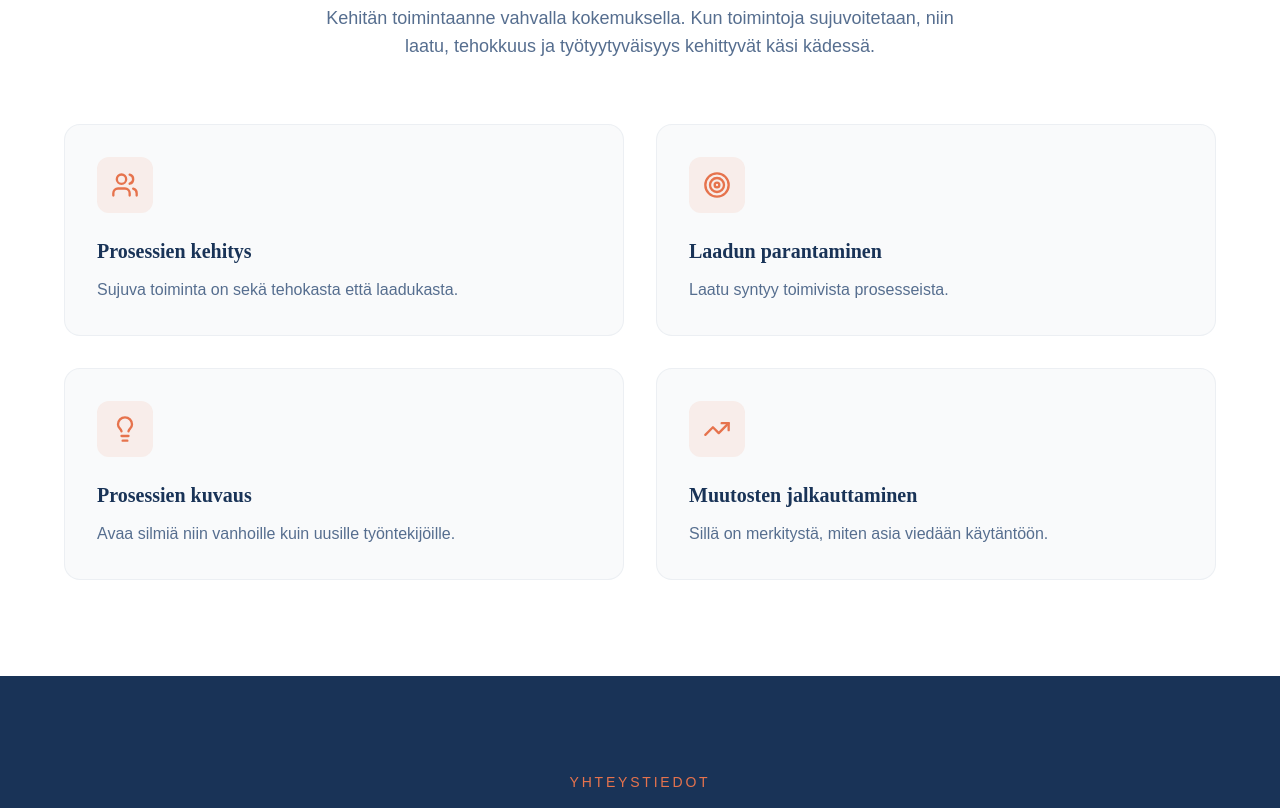
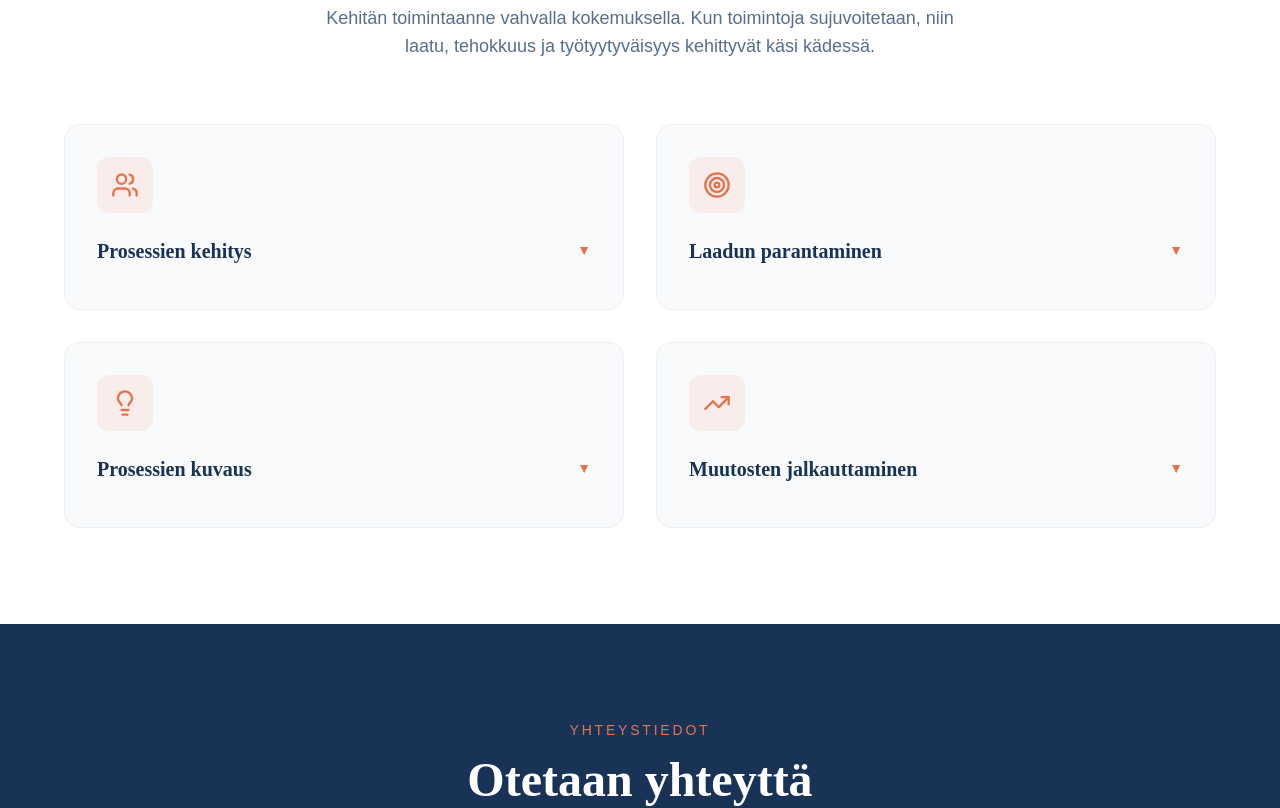
Before and after one commit to vlohi/vlohi.github.io, a React (Vite) app: page / in a window 1280 px wide. Shown: the part 920-1728 px from the top of the page. Built offline with nearby package versions, Linux system fonts and the light colour scheme; the HTML template or start-up script is replaced by a standard one.

Commit message:
Update About.tsx

```diff
--- a/src/components/About.tsx
+++ b/src/components/About.tsx
@@ -1,4 +1,6 @@
 import { Target, Users, Lightbulb, TrendingUp } from "lucide-react";
+import { useState } from "react";
+import { services } from "@/data/services";
 
 const services = [
   {
@@ -24,6 +26,7 @@ const services = [
 ];
 
 export function About() {
+  const [openId, setOpenId] = useState<string | null>(null);
   return (
     <section className="py-24 px-6 bg-card">
       <div className="max-w-6xl mx-auto">
@@ -39,20 +42,47 @@ export function About() {
 
         {/* Services grid */}
         <div className="grid md:grid-cols-2 gap-8">
-          {services.map((service, index) => (
+          {services.map((service, index) => {
+            const isOpen = openId === service.id;
+
+            return (
               <div
-              key={service.title}
-              className="group p-8 bg-background rounded-2xl border border-border/50 hover:border-accent/30 hover:shadow-soft transition-all duration-300"
+                key={service.id}
+                onClick={() => setOpenId(isOpen ? null : service.id)}
+                className={`
+                  group p-8 bg-background rounded-2xl border
+                  cursor-pointer transition-all duration-300
+                  ${isOpen ? "border-accent/40 shadow-soft" : "border-border/50 hover:border-accent/30"}
+                `}
                 style={{ animationDelay: `${index * 100}ms` }}
               >
                 <div className="w-14 h-14 bg-accent/10 rounded-xl flex items-center justify-center mb-6 group-hover:bg-accent/20 transition-colors duration-300">
                   <service.icon className="w-7 h-7 text-accent" />
                 </div>
-              <h3 className="font-display text-xl font-semibold text-foreground mb-3">{service.title}</h3>
-              <p className="font-body text-muted-foreground leading-relaxed">{service.description}</p>
+
+                <h3 className="font-display text-xl font-semibold text-foreground mb-3 flex items-center justify-between">
+                  {service.title}
+                  <span className="text-accent text-sm">
+                    {isOpen ? "▲" : "▼"}
+                  </span>
+                </h3>
+
+                <p className="font-body text-muted-foreground leading-relaxed">
+                  {service.short}
+                </p>
+
+                {isOpen && (
+                  <div className="mt-4 pt-4 border-t border-border/50">
+                    <p className="font-body text-foreground leading-relaxed">
+                      {service.long}
+                    </p>
                   </div>
-          ))}
+                )}
               </div>
+            );
+          })}
+        </div>
+
       </div>
     </section>
   );
```
Lines whose indentation alone changed are shown as unchanged.
